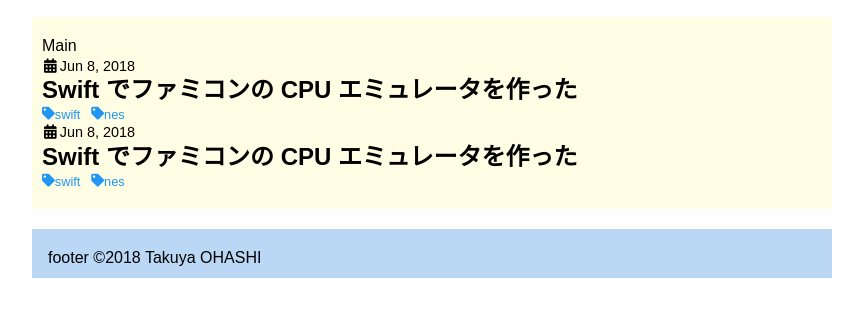
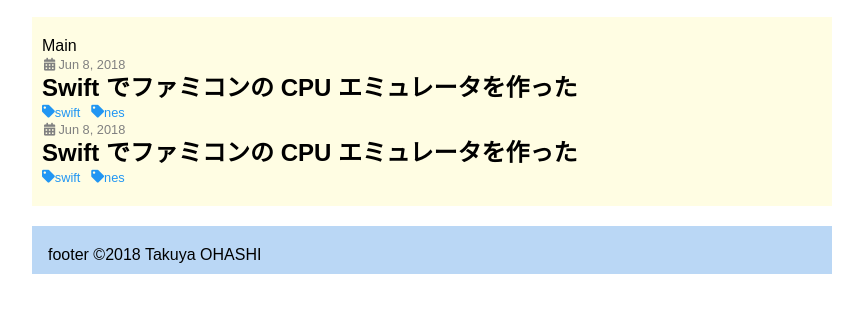
Before and after one commit to takuchalle/site-sandbox, a plain HTML site: page blog_test/index.html in a window 1280 px wide. Shown: the part 78-394 px from the top of the page, without its empty margins (208-1071 px from the left). Drawn offline with nearby package versions, Linux system fonts and the light colour scheme.

Commit message:
日付のスタイル変更

```diff
--- a/css/style.css
+++ b/css/style.css
@@ -71,8 +71,9 @@ main {
 }
 
 .date {
-    font-size: .9rem;
+    font-size: .8rem;
     padding: 2px;
+    color: gray;
 }
 
 .date i {
```
